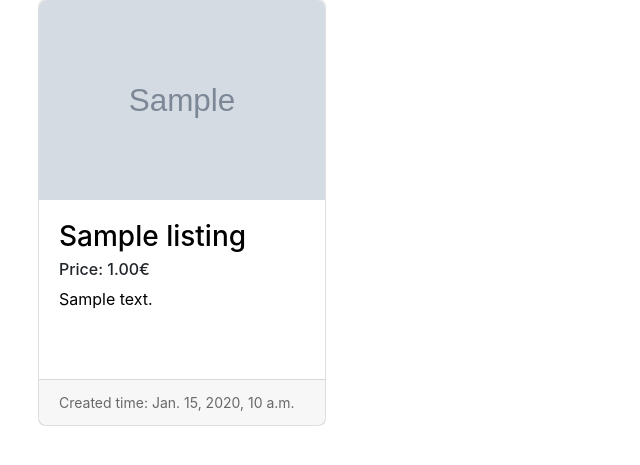
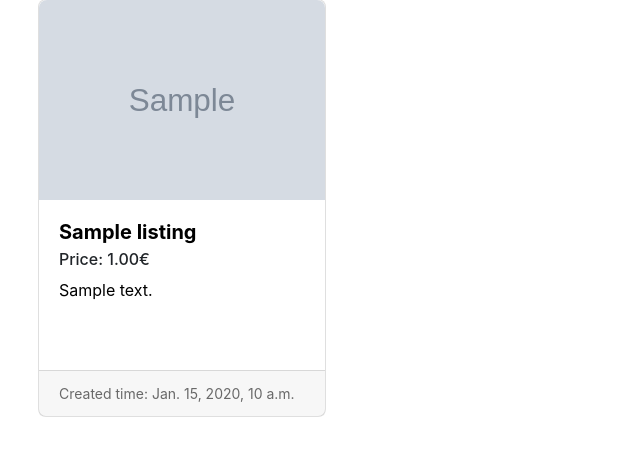
Before and after one commit to Ekaterina-Vititneva/CS50-s-Web, a Django app: page / in a window 1280 px wide. Shown: the part 238-703 px from the top of the page, without its empty margins (0-640 px from the left). Run offline with Django 5.2, Linux system fonts and the light colour scheme; tables that the repository leaves empty hold one stand-in row (values such as "Sample post"); grey boxes marked "Sample" are stand-in pictures; some libraries are stand-ins or nearby versions.

Commit message:
Crad previee- title overflow, image placeholder

```diff
--- a/project_2/commerce/auctions/static/auctions/styles.css
+++ b/project_2/commerce/auctions/static/auctions/styles.css
@@ -100,3 +100,17 @@ body {
     flex-direction: column;
     gap: 16px;
 }
+
+.card-title {
+    white-space: nowrap;
+    overflow: hidden;
+    text-overflow: ellipsis;
+    font-weight: bold;
+}
+
+.placeholder-rectangle {
+    height: 200px;
+    width: 100%;
+    background-color: #ececec;
+    border-radius: 8px 8px 0 0;
+}
--- a/project_2/commerce/auctions/templates/auctions/index.html
+++ b/project_2/commerce/auctions/templates/auctions/index.html
@@ -9,10 +9,12 @@
             <a class="listing-card-link" href="{% url 'listing' listing.title %}">
                 <div class="card" style="width: 18rem;">
                     {% if listing.imageURL %}
-                        <img src= "{{ listing.imageURL }}" alt="listingImage" height="200" class="listing-image">
+                        <img src= "{{ listing.imageURL }}" alt="listing image" height="200" class="listing-image">
+                    {% else %}
+                        <div class="placeholder-rectangle"></div>
                     {% endif %}
                     <div class="card-body">
-                        <h3 class="card-title">{{ listing.title }}</h3>
+                        <h5 class="card-title">{{ listing.title }}</h5>
                         <h6 class="card-subtitle mb-2 text-body">Price: {{ listing.bid }}€</h6>
                         <p class="card-text">{{ listing.description }}
                         </p>
```
